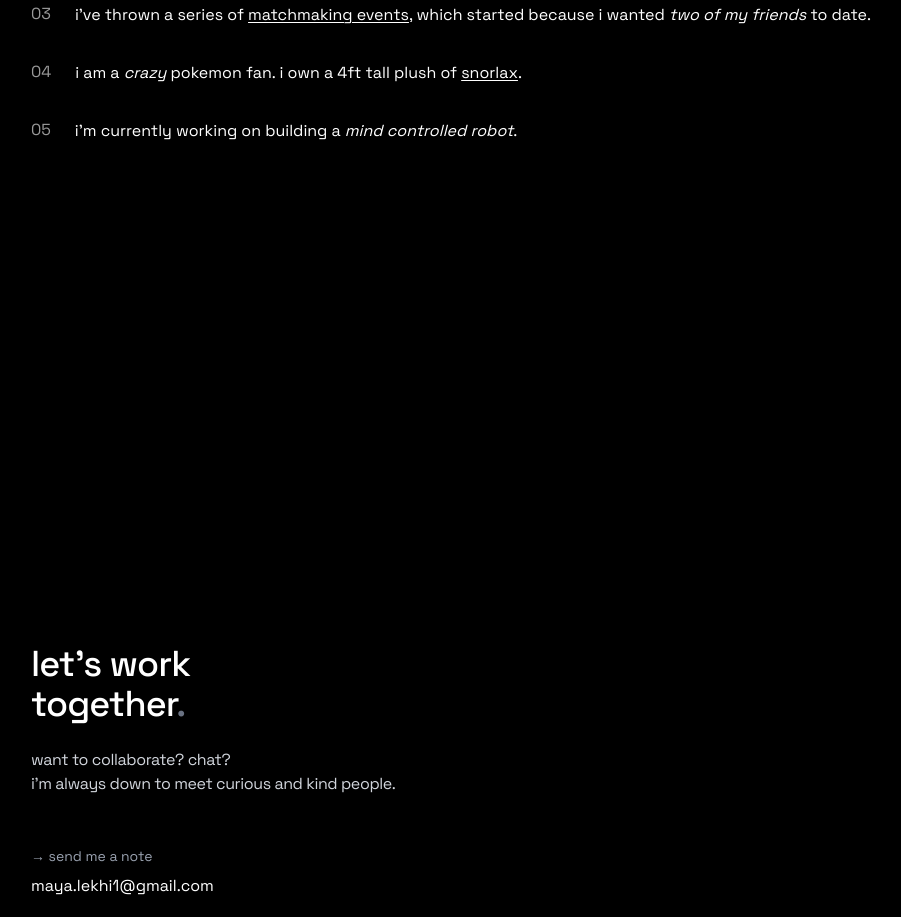
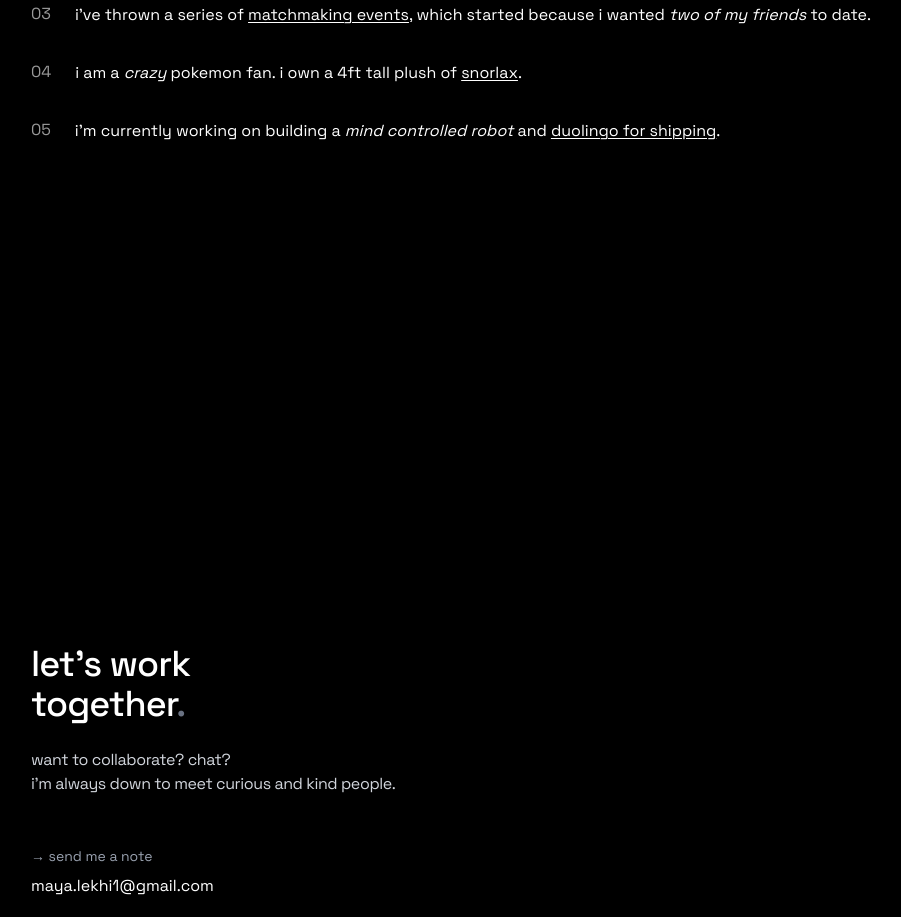
Before and after one commit to mlekhi/mayalekhi.ca, a Next.js app: page / in a window 1280 px wide. Shown: the part 3920-4837 px from the top of the page, without its empty margins (141-1042 px from the left). Built offline with nearby package versions, Linux system fonts and the light colour scheme.

Commit message:
adding shippy

```diff
--- a/app/components/FunThings.tsx
+++ b/app/components/FunThings.tsx
@@ -54,6 +54,8 @@ const funThings: FunThing[] = [
     parts: [
       { text: "i'm currently working on building a " },
       { text: "mind controlled robot", style: "italic" },
+      { text: " and " },
+      { text: "duolingo for shipping", style: "underline", href: "https://ship.vennlabs.io/" },
       { text: "." }
     ]
   }
```
